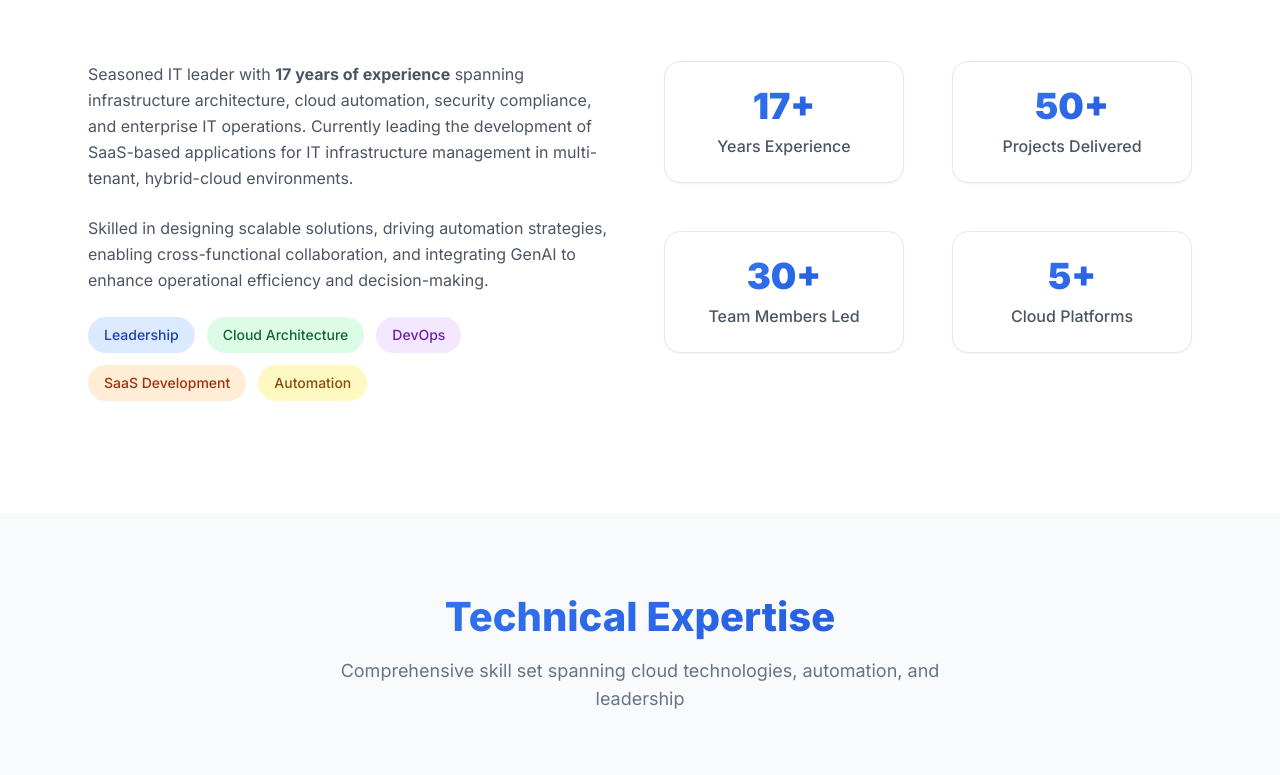
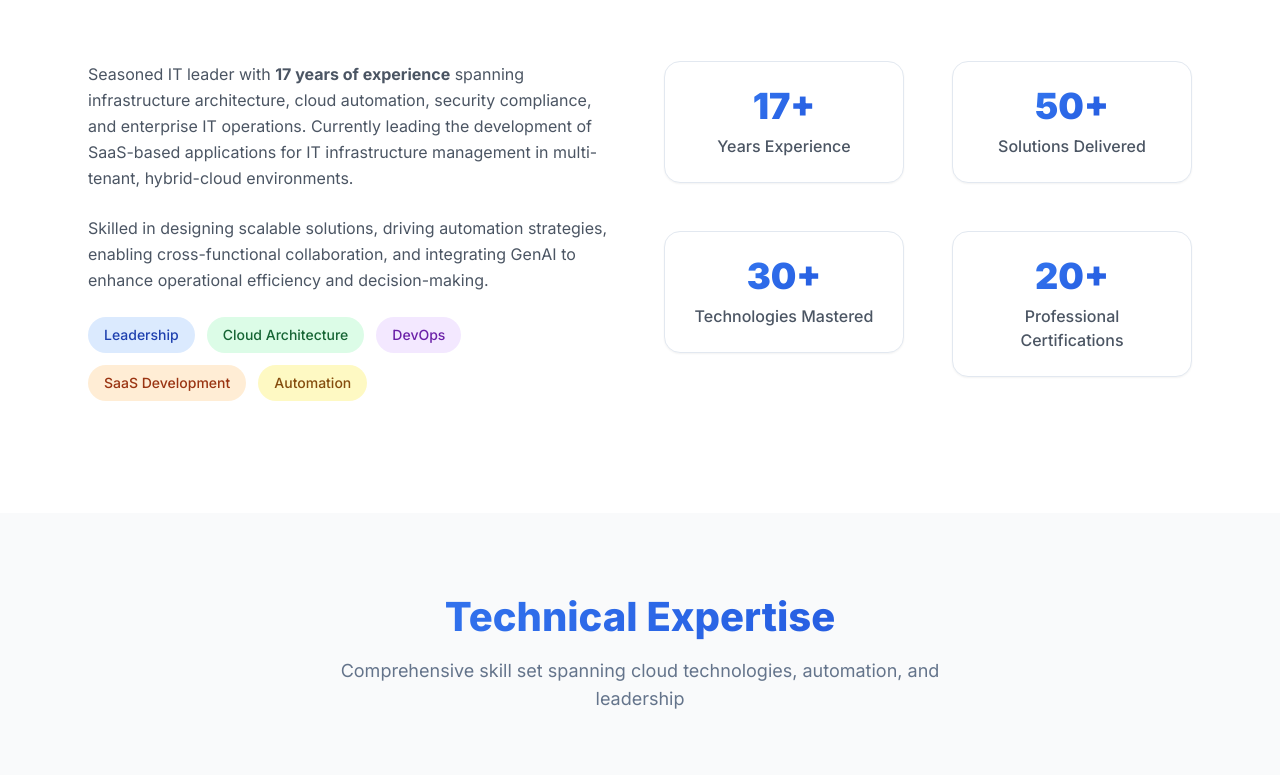
Before and after one commit to sanilraj/sanilraj.github.io, a website: page index.html in a window 1280 px wide. Shown: the part 1021-1796 px from the top of the page. Drawn offline with nearby package versions, Linux system fonts and the light colour scheme.

Commit message:
Update metric card labels and counts

```diff
--- a/index.html
+++ b/index.html
@@ -705,15 +705,15 @@
                         </div>
                         <div class="card p-6 text-center">
                             <div class="text-4xl font-black gradient-text mb-2">50+</div>
-                            <div class="text-gray-600 font-medium">Projects Delivered</div>
+                            <div class="text-gray-600 font-medium">Solutions Delivered</div>
                         </div>
                         <div class="card p-6 text-center">
                             <div class="text-4xl font-black gradient-text mb-2">30+</div>
-                            <div class="text-gray-600 font-medium">Team Members Led</div>
+                            <div class="text-gray-600 font-medium">Technologies Mastered</div>
                         </div>
                         <div class="card p-6 text-center">
-                            <div class="text-4xl font-black gradient-text mb-2">5+</div>
-                            <div class="text-gray-600 font-medium">Cloud Platforms</div>
+                            <div class="text-4xl font-black gradient-text mb-2">20+</div>
+                            <div class="text-gray-600 font-medium">Professional Certifications</div>
                         </div>
                     </div>
                 </div>
```
